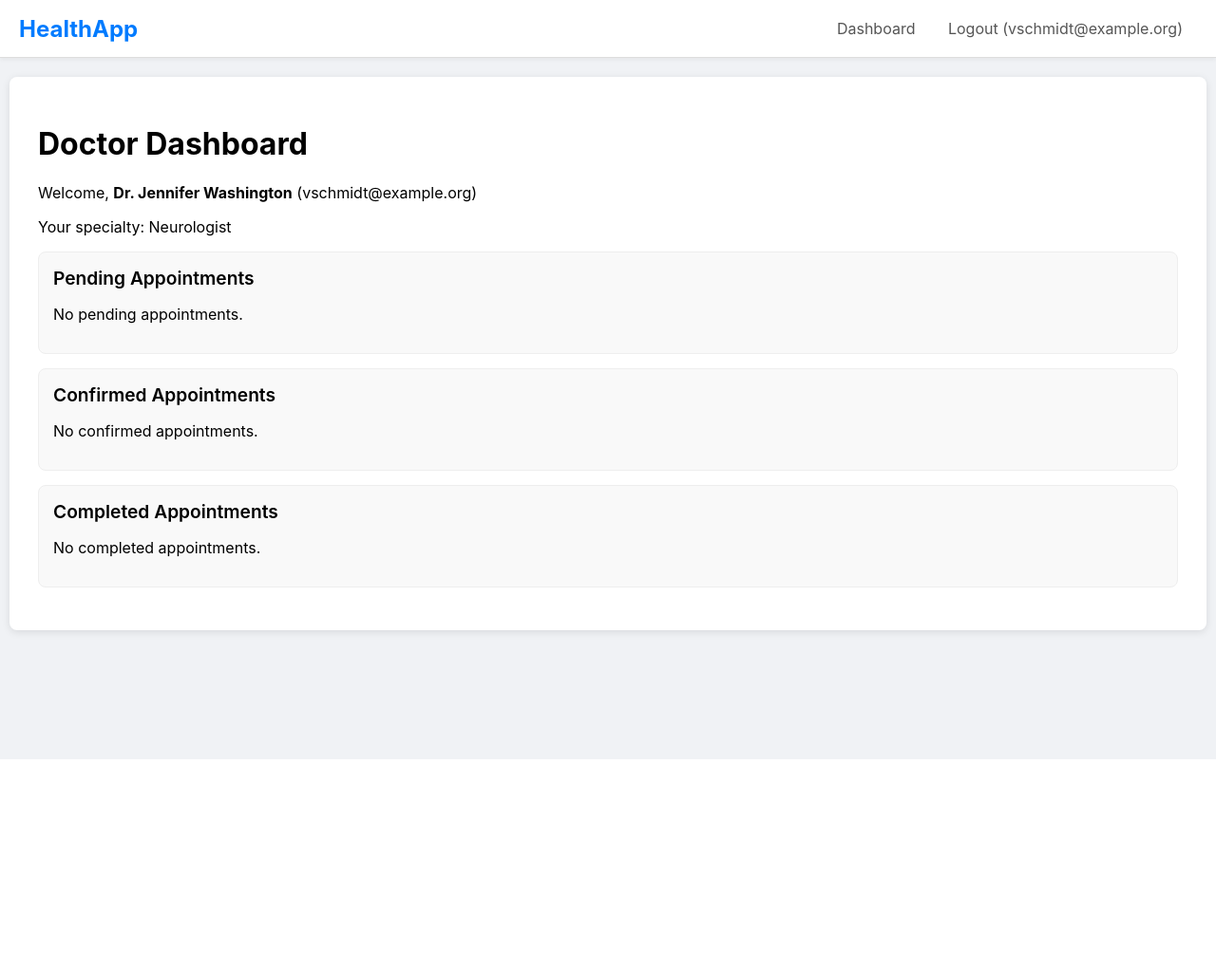
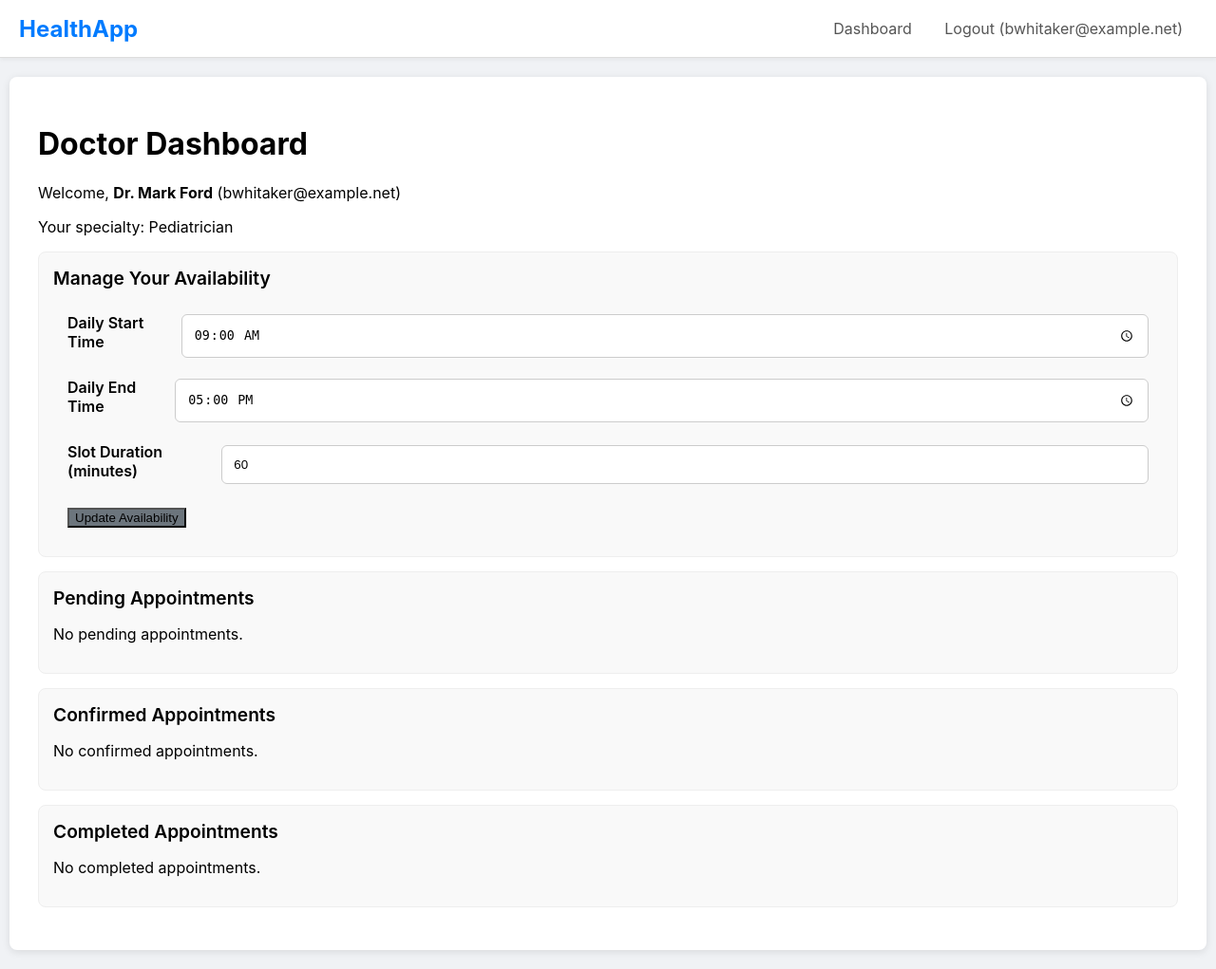
Before and after one commit to SriVishnuVikyath/Loop_Healthcare, a Flask app: page /doctor_dashboard in a window 1280 px wide. Shown: the whole page at 95% size. Before the commit the page ends 800 px from the top, so only its background shows below. Run offline with Flask 3, Linux system fonts and the light colour scheme; a user stored in the database is signed in; data comes from the database, SQL or seed files in the repository.

Commit message:
Fifth commit. Updated appointment booking and doctor dashboard features.

```diff
--- a/main.py
+++ b/main.py
@@ -52,7 +52,6 @@
     phone = db.Column(db.String(20))
     address = db.Column(db.String(200))
     pincode = db.Column(db.String(10))
-    # --- NEW ---
     latitude = db.Column(db.Float)
     longitude = db.Column(db.Float)
 
@@ -73,10 +72,14 @@
     specialty = db.Column(db.String(100))
     practice_address = db.Column(db.String(200))
     pincode = db.Column(db.String(10))
-    # --- NEW ---
     latitude = db.Column(db.Float)
     longitude = db.Column(db.Float)
-    max_appointments_per_day = db.Column(db.Integer, nullable=False, default=15)
+
+    # --- NEW: Availability Fields ---
+    availability_start_time = db.Column(db.Time) # e.g., 09:00:00
+    availability_end_time = db.Column(db.Time)   # e.g., 17:00:00
+    slot_duration_minutes = db.Column(db.Integer, default=30)
+    # --- REMOVED: max_appointments_per_day (no longer needed) ---
 
     user_id = db.Column(db.Integer, db.ForeignKey('user.id'), nullable=False, unique=True)
 
@@ -112,6 +115,10 @@
     status = db.Column(db.String(20), nullable=False, default='Pending') # Pending, Confirmed, Cancelled, Completed
     patient_id = db.Column(db.Integer, db.ForeignKey('patient_profile.id'), nullable=False)
     doctor_id = db.Column(db.Integer, db.ForeignKey('doctor_profile.id'), nullable=False)
+    # --- NEW: Unique constraint for doctor and time ---
+    # This ensures only one patient can book a specific slot with a doctor
+    __table_args__ = (db.UniqueConstraint('doctor_id', 'appointment_time', name='_doctor_time_uc'),)
+
 
 class DoctorReview(db.Model):
     id = db.Column(db.Integer, primary_key=True)
@@ -167,7 +174,6 @@
 
 @app.route("/register", methods=['GET', 'POST'])
 def register():
-    # ... (This route is unchanged) ...
     if current_user.is_authenticated:
         return redirect(url_for('dashboard'))
 
@@ -193,15 +199,19 @@
         if role == 'patient':
             profile = PatientProfile(full_name=full_name, phone=phone, address=address, pincode=pincode, user_id=new_user.id)
         elif role == 'doctor':
-            profile = DoctorProfile(full_name=full_name, phone=phone, practice_address=address, pincode=pincode, user_id=new_user.id, specialty=request.form.get('specialty', 'General'))
+            # --- UPDATED: Set default availability ---
+            profile = DoctorProfile(
+                full_name=full_name, phone=phone, practice_address=address, pincode=pincode, user_id=new_user.id,
+                specialty=request.form.get('specialty', 'General'),
+                availability_start_time=datetime.time(9, 0), # Default 9 AM
+                availability_end_time=datetime.time(17, 0), # Default 5 PM
+                slot_duration_minutes=30 # Default 30 mins
+            )
         elif role == 'insurance':
             profile = InsuranceProfile(company_name=full_name, phone=phone, company_address=address, pincode=pincode, user_id=new_user.id)
 
         if profile:
             db.session.add(profile)
-            # We would normally geocode the address here, but
-            # we will skip it for live registration to keep it fast.
-            # Geocoding is only done in init_db.py for this demo.
             db.session.commit()
             flash(f'Account created for {email} as a {role}. You can now log in.', 'success')
             return redirect(url_for('login'))
@@ -282,7 +292,7 @@
                            permissioned_doctors=permissioned_doctors,
                            doctors_to_review=doctors_to_review)
 
-# --- REFACTORED/FIXED SEARCH ROUTE ---
+# (Search Route Unchanged)
 @app.route("/search_doctors", methods=['POST'])
 @login_required
 @role_required('patient')
@@ -292,7 +302,6 @@
     min_rating = int(request.form.get('min_rating', 0))
     sort_by = request.form.get('sort_by', 'rating')
 
-    # Handle missing patient location
     patient_loc_missing = False
     patient_coords = None
     if not g.profile.latitude or not g.profile.longitude:
@@ -301,8 +310,6 @@
     else:
         patient_coords = (g.profile.latitude, g.profile.longitude)
 
-    # --- NEW LOGIC ---
-    # 1. Create a subquery for all average ratings
     avg_ratings_subquery = db.select(
         DoctorReview.doctor_id,
         func.avg(DoctorReview.overall_rating).label('avg_overall'),
@@ -310,7 +317,6 @@
         func.avg(DoctorReview.hospitality_rating).label('avg_hospitality')
     ).group_by(DoctorReview.doctor_id).subquery()
 
-    # 2. Start base query by LEFT JOINing doctors and their ratings
     query = db.select(
         DoctorProfile,
         avg_ratings_subquery.c.avg_overall,
@@ -322,22 +328,17 @@
         isouter=True # This is a LEFT JOIN
     )
 
-    # 3. Apply filters to the combined query
     if specialty:
         query = query.where(DoctorProfile.specialty.ilike(f'%{specialty}%'))
 
     if min_rating > 0:
-        # Filter out doctors who have a rating < min_rating
-        # (This implicitly filters out doctors with no rating, as 'None < 7' is false)
         query = query.where(avg_ratings_subquery.c.avg_overall >= min_rating)
 
-    # Execute the query
     results = db.session.execute(query).all()
 
-    # 4. Package results and calculate distance in Python
     final_results = []
     for row in results:
-        doctor = row.DoctorProfile # Access by model name
+        doctor = row.DoctorProfile
         avg_overall = row.avg_overall
         avg_cost = row.avg_cost
         avg_hospitality = row.avg_hospitality
@@ -348,18 +349,13 @@
             distance_km = great_circle(patient_coords, doctor_coords).km
 
         final_results.append((doctor, avg_overall, avg_cost, avg_hospitality, distance_km))
-    # --- END NEW LOGIC ---
 
-    # 5. Sort the results in Python
     if sort_by == 'distance':
         if patient_loc_missing:
-            # Fallback to sorting by rating
             final_results.sort(key=lambda x: (x[1] is None, x[1]), reverse=True)
         else:
-            # Sort by distance (index 4), putting "None" distances at the end
             final_results.sort(key=lambda x: (x[4] is None, x[4]))
     else: # Default to 'rating'
-        # Sort by rating (index 1), putting "None" ratings at the end
         final_results.sort(key=lambda x: (x[1] is None, x[1]), reverse=True)
 
     return render_template('search_results.html',
@@ -368,7 +364,52 @@
                            min_rating=min_rating,
                            sort_by=sort_by)
 
-# --- UPDATED BOOKING ROUTE ---
+
+# --- NEW: Helper function to get available slots ---
+def get_available_slots(doctor, selected_date):
+    """
+    Calculates the available appointment slots for a given doctor on a specific date.
+    """
+    if not doctor.availability_start_time or not doctor.availability_end_time or not doctor.slot_duration_minutes:
+        return [] # Doctor has not set up their availability
+
+    # Get all 'Pending' or 'Confirmed' appointments for this doctor on this day
+    booked_appointments = db.session.scalars(
+        db.select(Appointment)
+        .where(
+            Appointment.doctor_id == doctor.id,
+            extract('year', Appointment.appointment_time) == selected_date.year,
+            extract('month', Appointment.appointment_time) == selected_date.month,
+            extract('day', Appointment.appointment_time) == selected_date.day,
+            Appointment.status.in_(['Pending', 'Confirmed'])
+        )
+    ).all()
+
+    # Create a set of booked datetimes for fast lookup
+    booked_times = {apt.appointment_time for apt in booked_appointments}
+
+    available_slots = []
+
+    # Combine the selected date with the doctor's start time
+    current_slot_time = datetime.datetime.combine(selected_date, doctor.availability_start_time)
+
+    # Combine the selected date with the doctor's end time
+    end_time = datetime.datetime.combine(selected_date, doctor.availability_end_time)
+
+    slot_delta = datetime.timedelta(minutes=doctor.slot_duration_minutes)
+    now = datetime.datetime.now()
+
+    while current_slot_time < end_time:
+        # Check if the slot is in the future and not in the booked set
+        if current_slot_time > now and current_slot_time not in booked_times:
+            available_slots.append(current_slot_time)
+
+        current_slot_time += slot_delta
+
+    return available_slots
+
+
+# --- HEAVILY UPDATED BOOKING ROUTE ---
 @app.route("/book_appointment/<int:doctor_id>", methods=['GET', 'POST'])
 @login_required
 @role_required('patient')
@@ -378,34 +419,27 @@
         flash('Doctor not found.', 'danger')
         return redirect(url_for('patient_dashboard'))
 
+    # --- POST: Handle the booking submission ---
     if request.method == 'POST':
         try:
-            apt_time_str = request.form.get('appointment_time')
+            apt_time_str = request.form.get('appointment_slot')
             apt_time = datetime.datetime.fromisoformat(apt_time_str)
-            apt_date = apt_time.date() # Get just the date part
 
             if apt_time < datetime.datetime.now():
                 flash('Cannot book an appointment in the past.', 'danger')
-                return render_template('book_appointment.html', doctor=doctor)
+                return redirect(url_for('book_appointment', doctor_id=doctor.id, date=apt_time.date().isoformat()))
 
-            # --- NEW: Check for appointment limits ---
-            # Count existing confirmed or pending appointments for this doctor on this day
-            existing_appointments_count = db.session.scalar(
-                db.select(func.count(Appointment.id))
-                .where(
-                    Appointment.doctor_id == doctor.id,
-                    extract('year', Appointment.appointment_time) == apt_date.year,
-                    extract('month', Appointment.appointment_time) == apt_date.month,
-                    extract('day', Appointment.appointment_time) == apt_date.day,
-                    Appointment.status.in_(['Pending', 'Confirmed'])
-                )
-            )
+            # --- NEW: Check if this *exact* slot is already taken ---
+            # This is a critical check to prevent double-booking
+            existing_apt = db.session.scalar(db.select(Appointment).where(
+                Appointment.doctor_id == doctor.id,
+                Appointment.appointment_time == apt_time,
+                Appointment.status.in_(['Pending', 'Confirmed'])
+            ))
 
-            if existing_appointments_count >= doctor.max_appointments_per_day:
-                flash(f'{doctor.full_name} is fully booked for {apt_date.strftime("%Y-%m-%d")}. Please choose another day.', 'danger')
-                # --- Pass reviews to template even on error ---
-                reviews = doctor.reviews.order_by(DoctorReview.created_at.desc()).all()
-                return render_template('book_appointment.html', doctor=doctor, reviews=reviews)
+            if existing_apt:
+                flash(f'This slot ({apt_time.strftime("%I:%M %p")}) was just booked by someone else. Please select a different slot.', 'danger')
+                return redirect(url_for('book_appointment', doctor_id=doctor.id, date=apt_time.date().isoformat()))
             # --- END NEW CHECK ---
 
             new_apt = Appointment(
@@ -418,13 +452,41 @@
             db.session.commit()
             flash(f'Appointment request sent to {doctor.full_name} for {apt_time.strftime("%Y-%m-%d %I:%M %p")}.', 'success')
             return redirect(url_for('patient_dashboard'))
+
+        except ValueError:
+            flash('Invalid slot selected.', 'danger')
+        except Exception as e:
+            db.session.rollback() # Rollback if the unique constraint fails
+            flash(f'An error occurred. It\'s possible this slot was just booked. Please try again.', 'danger')
+            return redirect(url_for('book_appointment', doctor_id=doctor_id))
+
+    # --- GET: Show available slots for a given date ---
+    selected_date_str = request.args.get('date')
+    selected_date = None
+    available_slots = []
+
+    if selected_date_str:
+        try:
+            selected_date = datetime.date.fromisoformat(selected_date_str)
+            if selected_date < datetime.date.today():
+                flash('Cannot book appointments for past dates.', 'danger')
+            else:
+                available_slots = get_available_slots(doctor, selected_date)
         except ValueError:
             flash('Invalid date format.', 'danger')
 
-    # --- NEW: Fetch reviews for this doctor ---
+    # --- NEW: Get today's date for the min attribute ---
+    today_date = datetime.date.today().isoformat()
+
+    # Fetch reviews for this doctor (unchanged)
     reviews = doctor.reviews.order_by(DoctorReview.created_at.desc()).all()
 
-    return render_template('book_appointment.html', doctor=doctor, reviews=reviews)
+    return render_template('book_appointment.html',
+                           doctor=doctor,
+                           reviews=reviews,
+                           selected_date=selected_date,
+                           available_slots=available_slots,
+                           today_date=today_date) # <-- Pass today's date to the template
 
 # (Manage Permissions Route is Unchanged)
 @app.route("/manage_permissions", methods=['POST'])
@@ -506,7 +568,7 @@
     return render_template('leave_review.html', doctor=doctor)
 
 
-# (Doctor Dashboard Route is Unchanged)
+# --- Doctor Routes (UPDATED) ---
 @app.route("/doctor_dashboard")
 @login_required
 @role_required('doctor')
@@ -521,6 +583,44 @@
                            pending_apts=pending_apts,
                            confirmed_apts=confirmed_apts,
                            completed_apts=completed_apts)
+
+# --- NEW: Route to manage availability ---
+@app.route("/manage_availability", methods=['POST'])
+@login_required
+@role_required('doctor')
+def manage_availability():
+    try:
+        start_time_str = request.form.get('start_time') # "HH:MM"
+        end_time_str = request.form.get('end_time')   # "HH:MM"
+        duration = int(request.form.get('slot_duration', 30))
+
+        if not start_time_str or not end_time_str:
+            flash('Start time and end time are required.', 'danger')
+            return redirect(url_for('doctor_dashboard'))
+
+        start_time = datetime.time.fromisoformat(start_time_str)
+        end_time = datetime.time.fromisoformat(end_time_str)
+
+        if start_time >= end_time:
+            flash('Start time must be before end time.', 'danger')
+            return redirect(url_for('doctor_dashboard'))
+
+        if duration < 10:
+            flash('Slot duration must be at least 10 minutes.', 'danger')
+            duration = 10
+
+        g.profile.availability_start_time = start_time
+        g.profile.availability_end_time = end_time
+        g.profile.slot_duration_minutes = duration
+
+        db.session.commit()
+        flash('Availability updated successfully.', 'success')
+
+    except Exception as e:
+        flash(f'Error updating availability: {e}', 'danger')
+
+    return redirect(url_for('doctor_dashboard'))
+
 
 # (Appointment Action Route is Unchanged)
 @app.route("/appointment_action/<int:appointment_id>/<string:action>")
@@ -657,7 +757,6 @@
 
     medical_file = db.session.scalar(db.select(MedicalFile).where(MedicalFile.filename == filename))
     if not medical_file:
-        # --- FIX: Changed 4What to 404 ---
         abort(404)
 
     is_authorized = False
--- a/templates/doctor_dashboard.html
+++ b/templates/doctor_dashboard.html
@@ -3,6 +3,27 @@
     <h1>Doctor Dashboard</h1>
     <p>Welcome, <b>{{ g.profile.full_name }}</b> ({{ current_user.email }})</p>
     <p>Your specialty: {{ g.profile.specialty }}</p>
+
+    <!-- NEW: Manage Availability Card -->
+    <div class="card">
+        <div class="card-header">Manage Your Availability</div>
+        <form action="{{ url_for('manage_availability') }}" method="POST" style="padding: 15px;">
+            <div class="form-group" style="display: flex; align-items: center; justify-content: space-between;">
+                <label for="start_time" style="margin-right: 10px;">Daily Start Time</label>
+                <!-- Pre-fill with existing data, format as HH:MM string -->
+                <input type="time" id="start_time" name="start_time" value="{{ g.profile.availability_start_time.strftime('%H:%M') if g.profile.availability_start_time else '09:00' }}" required>
+            </div>
+            <div class="form-group" style="display: flex; align-items: center; justify-content: space-between;">
+                <label for="end_time" style="margin-right: 10px;">Daily End Time</label>
+                <input type="time" id="end_time" name="end_time" value="{{ g.profile.availability_end_time.strftime('%H:%M') if g.profile.availability_end_time else '17:00' }}" required>
+            </div>
+            <div class="form-group" style="display: flex; align-items: center; justify-content: space-between;">
+                <label for="slot_duration" style="margin-right: 10px;">Slot Duration (minutes)</label>
+                <input type="number" id="slot_duration" name="slot_duration" value="{{ g.profile.slot_duration_minutes or 30 }}" min="10" step="5" required>
+            </div>
+            <button type="submit" class="btn-secondary">Update Availability</button>
+        </form>
+    </div>
 
     <div class="card">
         <div class="card-header">Pending Appointments</div>
```
Also changed, not shown: init_db.py (+14 -2 lines), templates/book_appointment.html (+53 -11 lines), site.db, 1 other file.
